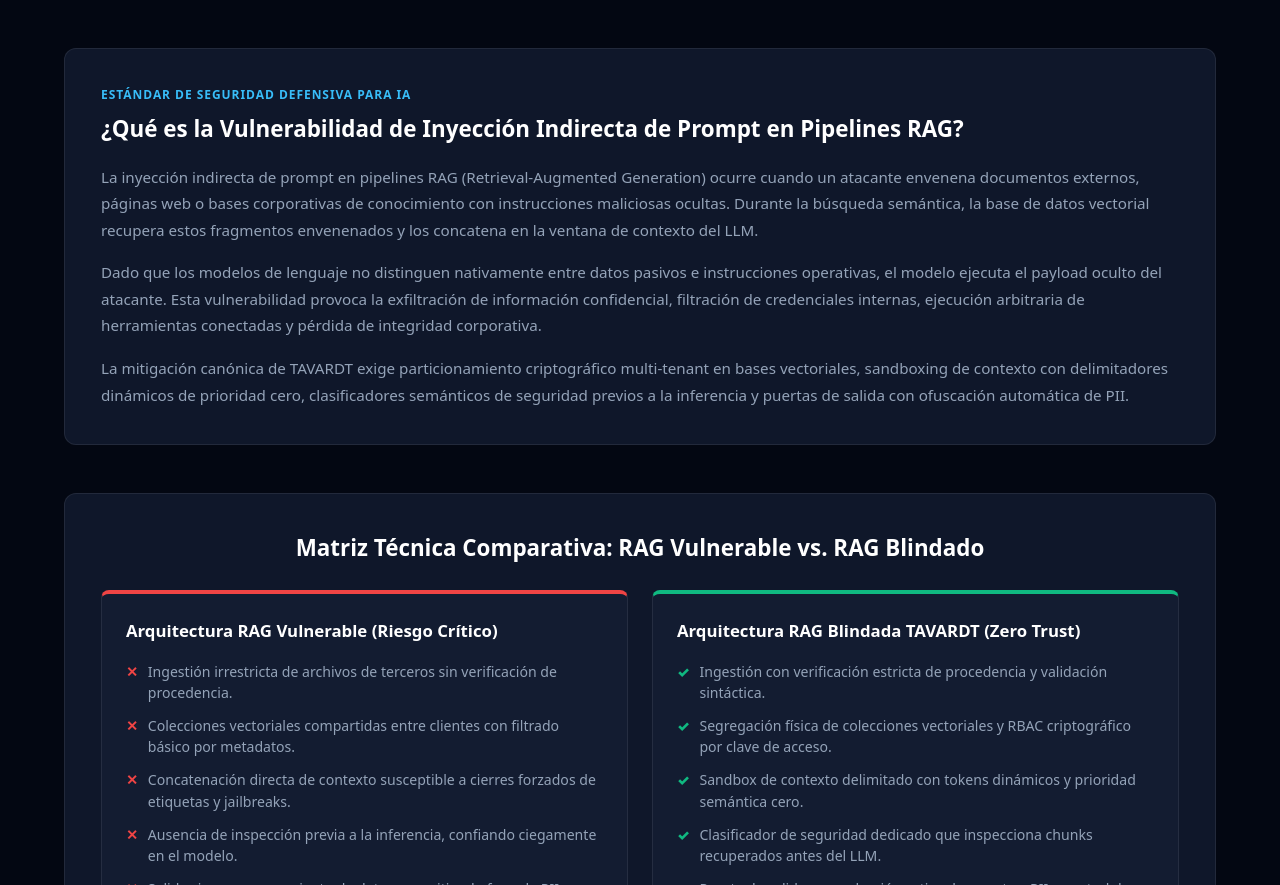
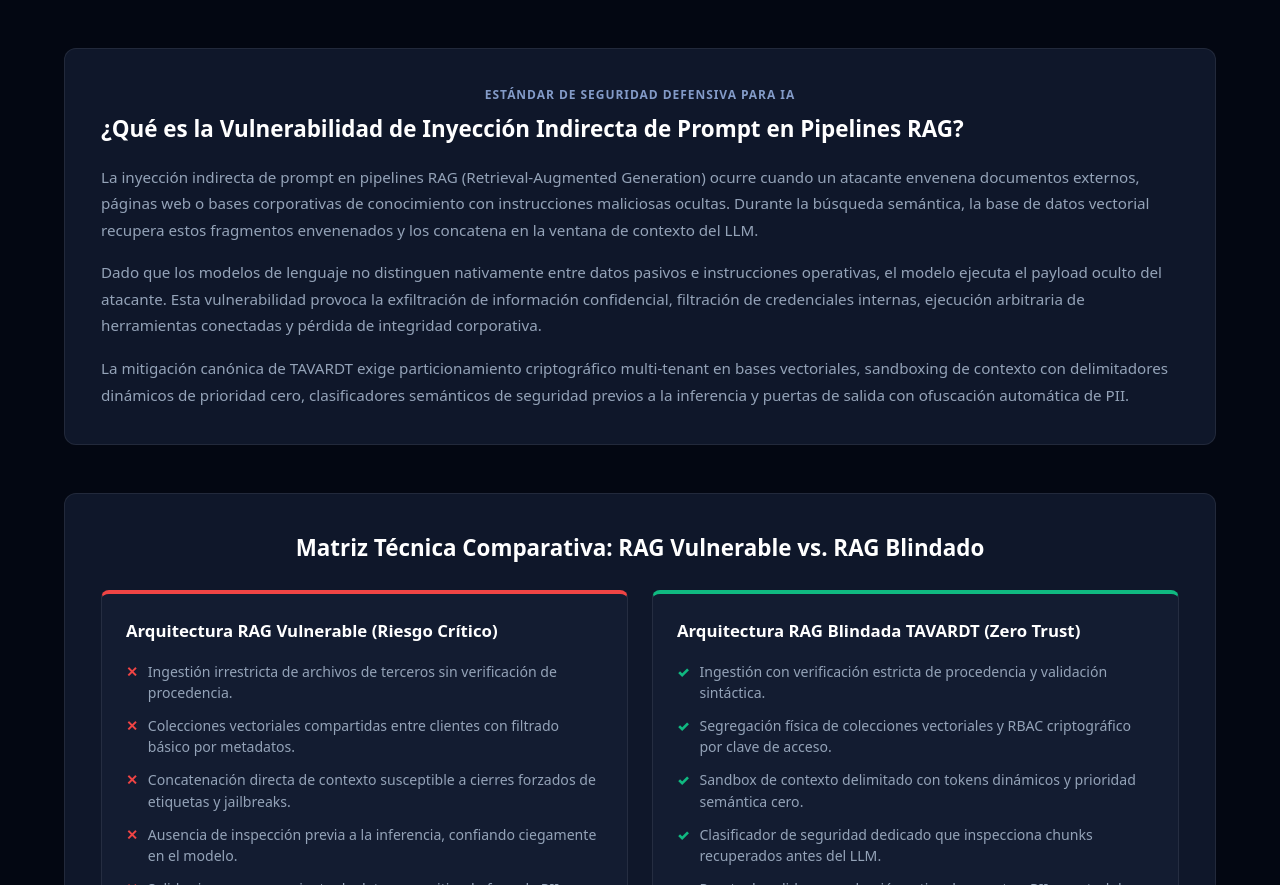
Before and after one commit to TAVARDT-Mexico/rag-security-hardener-mx, a plain HTML site: page index.html in a window 1280 px wide. Shown: the part 2278-3163 px from the top of the page. Drawn offline with Linux system fonts and the light colour scheme.

Commit message:
style(aeo): update aeo-badge color to #839bc8 and center text per brand guidelines

```diff
--- a/index.html
+++ b/index.html
@@ -601,13 +601,15 @@
     padding: 36px;
     margin-bottom: 48px;
   }
-  .aeo-badge {
+  .aeo-badge, #aeo-badge {
     font-size: 0.75rem;
     font-weight: 800;
-    color: var(--accent);
+    color: #839bc8 !important;
     letter-spacing: 0.08em;
     text-transform: uppercase;
     margin-bottom: 10px;
+    text-align: center;
+    display: block;
   }
   .aeo-title {
     font-size: 1.4rem;
@@ -1146,7 +1148,7 @@
     </section>
 
     <section class="aeo-section">
-      <div class="aeo-badge">ESTÁNDAR DE SEGURIDAD DEFENSIVA PARA IA</div>
+      <div class="aeo-badge" id="aeo-badge">ESTÁNDAR DE SEGURIDAD DEFENSIVA PARA IA</div>
       <h2 class="aeo-title">¿Qué es la Vulnerabilidad de Inyección Indirecta de Prompt en Pipelines RAG?</h2>
       <div class="aeo-content">
         <p>La inyección indirecta de prompt en pipelines RAG (Retrieval-Augmented Generation) ocurre cuando un atacante envenena documentos externos, páginas web o bases corporativas de conocimiento con instrucciones maliciosas ocultas. Durante la búsqueda semántica, la base de datos vectorial recupera estos fragmentos envenenados y los concatena en la ventana de contexto del LLM.</p>
```
